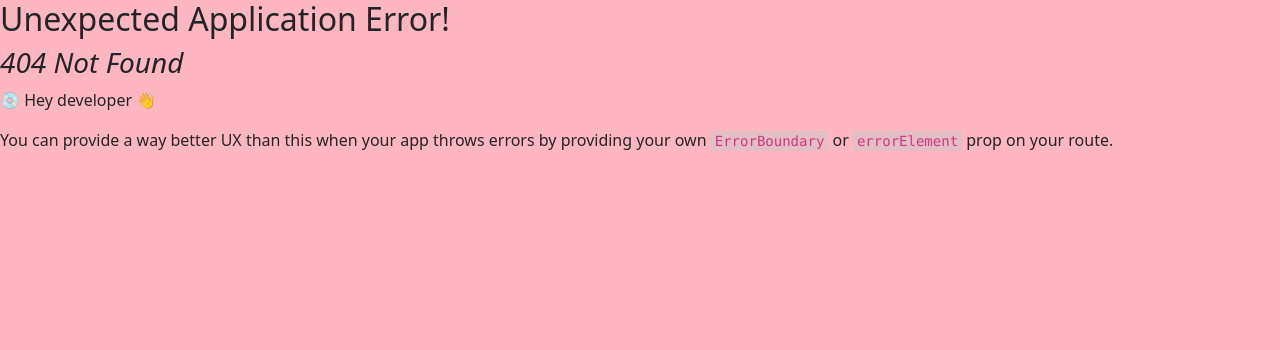
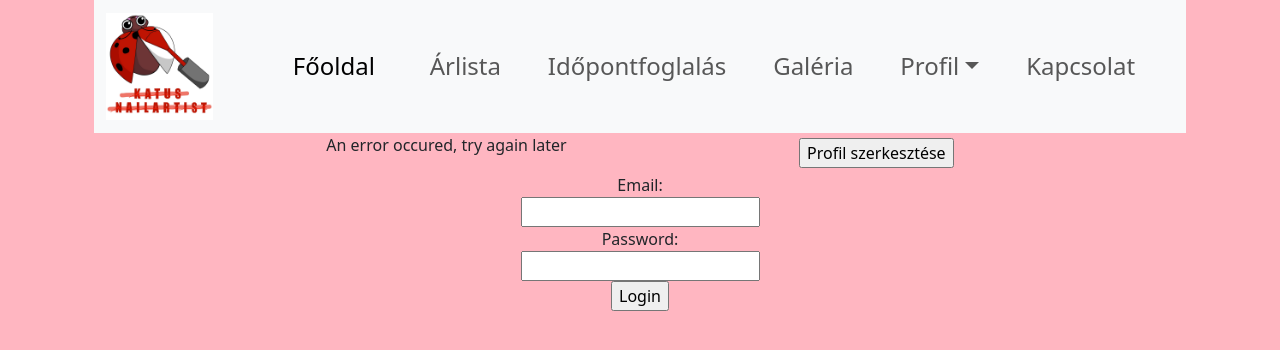
Before and after one commit to Kormos03/IKT_KormosProjekt, a React (Vite) app in the folder frontend/frontend/: page /secret/adminLogin/adminProfile in a window 1280 px wide. Before the commit this address had no page. Shown: the top 350 px of the page. Built offline with nearby package versions, Linux system fonts and the light colour scheme; no server answers; sample sign-in values are in the browser's storage.

Commit message:
admin profile

```diff
--- a/frontend/frontend/src/Components/AdminNavigationBar.tsx
+++ b/frontend/frontend/src/Components/AdminNavigationBar.tsx
@@ -41,7 +41,7 @@ export function AdminNavigationBar() {
                                             Profil
                                         </a>
                                         <ul className="dropdown-menu">
-                                            <li><NavLink className="dropdown-item" to="/Profile">Profil módosítás</NavLink></li>
+                                            <li><NavLink className="dropdown-item" to="/secret/adminlogin/AdminProfile">Profil módosítás</NavLink></li>
                                             <li><button onClick={logout}>Kijelentkezés</button></li>
                                         </ul>
                                     </li>
--- a/frontend/frontend/src/main.tsx
+++ b/frontend/frontend/src/main.tsx
@@ -15,6 +15,7 @@ import { BookingUserPage } from './pages/BookingUserPage.tsx'
 import { ProfilePage } from './pages/ProfilePage.tsx'
 import { AdminGalleryPage } from './pages/AdminGalleryPage.tsx'
 import { AdminBookingPage } from './pages/AdminBookingPage.tsx'
+import { AdminProfilePage } from './pages/AdminProfilePage.tsx'
 
 const router1 = createBrowserRouter([{
   path: '/',
@@ -49,6 +50,10 @@ const router1 = createBrowserRouter([{
         path: 'adminPage',
         element: <AdminPage />
       },
+      {
+        path: 'adminProfile',
+        element: <AdminProfilePage/>
+      },
     {
       path: 'gallery',
       element: <AdminGalleryPage/>
--- /dev/null
+++ b/frontend/frontend/src/pages/AdminProfilePage.tsx
@@ -0,0 +1,41 @@
+import { useEffect, useState } from "react";
+import { UserProfile } from "../Components/UserProfile";
+import { User } from "../User";
+import { NavLink, useNavigate } from "react-router-dom";
+import { NavigationBar } from "../Components/NavigationBar";
+import useAuth from "../Components/useAuth";
+
+export function AdminProfilePage(){
+  const { token, user,error, setToken, setUser, setError } = useAuth();
+
+    const [backendRoute, setBackendRoute] = useState('http://localhost:3000/users/me');
+    const navigate = useNavigate();
+
+    useEffect(() => {
+        const storedToken = localStorage.getItem('token');
+        if (storedToken) {
+          setToken(storedToken);
+        }
+      }, []);
+
+
+      function changeProfile(){
+        //send a request to the backend to change the profile name, or email, maybe the password
+      }
+
+    return (
+        <>
+        <NavigationBar/>
+        <div className="container">
+            {
+      user? <UserProfile user={user} /> : null
+            }
+            {
+                error? <p>{error}</p> : null
+            }
+
+        <input type="button" value="Profil szerkesztése" onClick={changeProfile}/>
+            </div>
+        </>
+    );
+}
```
